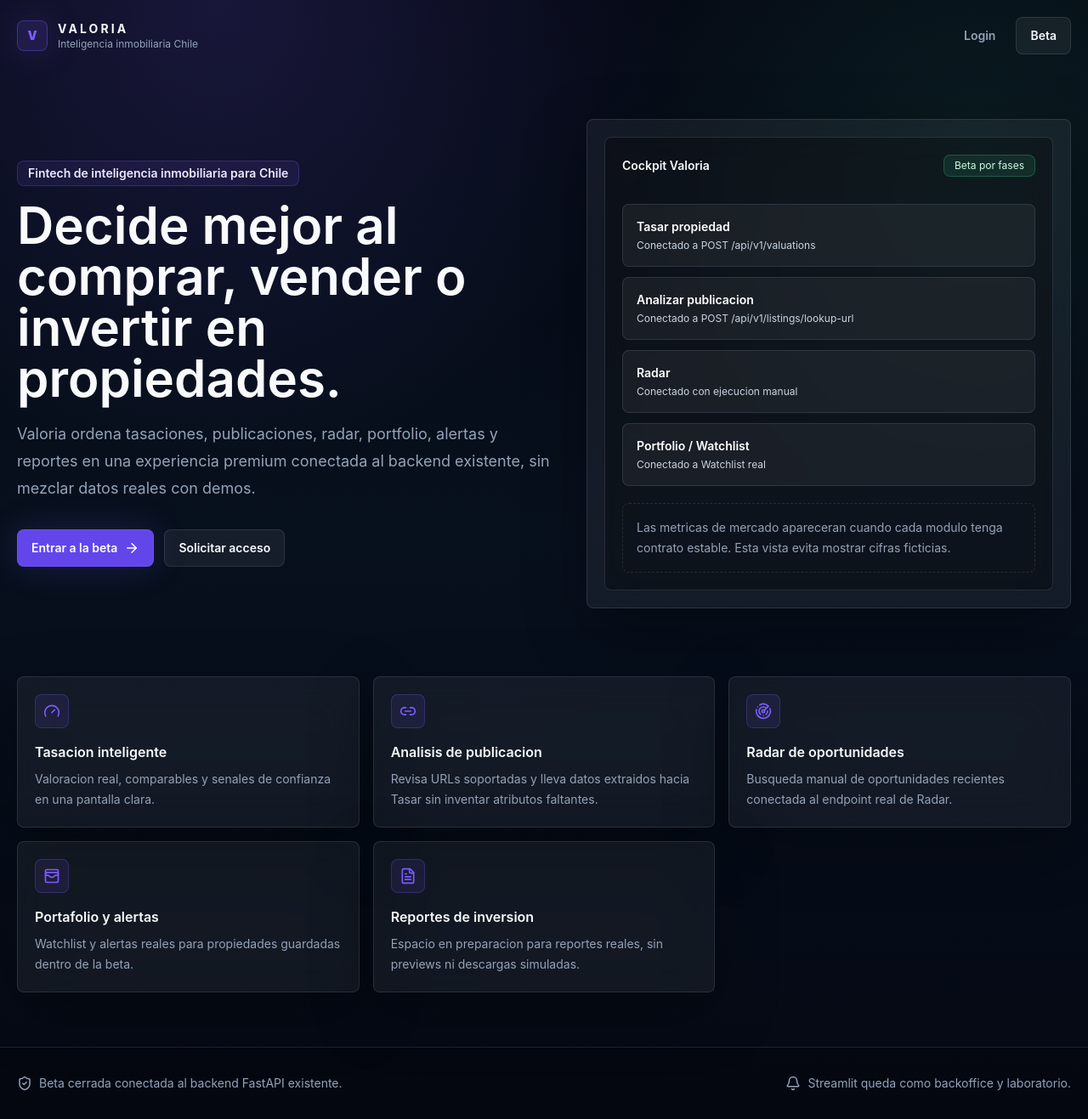
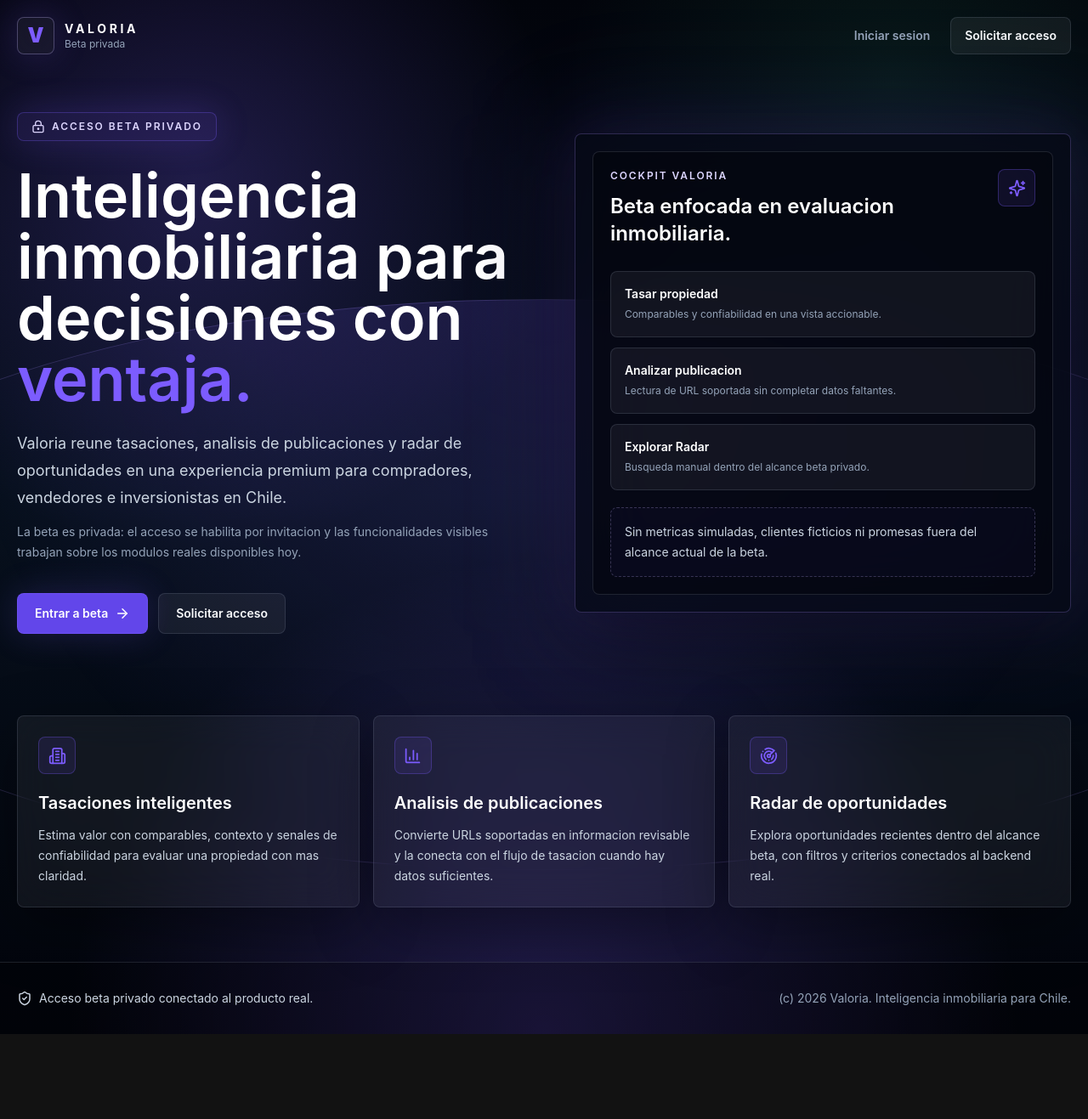
Before and after one commit to Andreaslinn/valoria, a Next.js app in the folder frontend/: page / in a window 1280 px wide. Shown: the whole page at 85% size. After the commit the page ends 1217 px from the top, so only its background shows below. Built offline with nearby package versions, Linux system fonts and the light colour scheme.

Commit message:
Redesign public landing and beta login

```diff
--- a/frontend/src/app/login/page.tsx
+++ b/frontend/src/app/login/page.tsx
@@ -1,12 +1,11 @@
 "use client";
 
+import { ArrowRight, LockKeyhole, Mail, ShieldCheck } from "lucide-react";
 import Link from "next/link";
 import { useRouter } from "next/navigation";
 import { useState } from "react";
 
-import { PublicHeader } from "@/components/layout/public-header";
 import { Button } from "@/components/ui/button";
-import { Input } from "@/components/ui/input";
 import { StatusNote } from "@/components/ui/status-note";
 import { login } from "@/lib/api/auth";
 import { setAccessToken } from "@/lib/auth/token";
@@ -34,56 +33,119 @@ export default function LoginPage() {
   }
 
   return (
-    <main className="min-h-screen bg-transparent">
-      <PublicHeader />
-      <section className="mx-auto grid max-w-5xl gap-8 px-5 py-12 lg:grid-cols-[0.9fr_1.1fr] lg:items-center">
-        <div className="hidden lg:block">
-          <p className="text-xs font-semibold uppercase tracking-wide text-brand-500">Acceso beta</p>
-          <h1 className="mt-3 text-4xl font-semibold leading-tight text-ink">
-            Tu cockpit inmobiliario empieza con una sesion segura.
+    <main className="relative min-h-screen overflow-hidden bg-[#02040b] text-ink">
+      <div className="pointer-events-none absolute inset-0 bg-[radial-gradient(circle_at_50%_28%,rgba(124,92,255,0.24),transparent_24rem),radial-gradient(circle_at_50%_94%,rgba(95,45,255,0.32),transparent_34rem),linear-gradient(180deg,#02040b_0%,#060916_52%,#02040b_100%)]" />
+      <div className="pointer-events-none absolute inset-x-[-10%] bottom-[-34rem] h-[52rem] rounded-[50%] border border-violet-400/25 bg-[radial-gradient(circle_at_50%_0%,rgba(124,92,255,0.3),rgba(20,10,48,0.18)_32%,transparent_62%)] shadow-[0_-42px_160px_rgba(124,92,255,0.28)]" />
+      <div className="pointer-events-none absolute inset-x-0 bottom-0 h-48 bg-[linear-gradient(180deg,transparent,rgba(2,4,11,0.78)),linear-gradient(90deg,transparent,rgba(124,92,255,0.14),transparent)]" />
+
+      <section className="relative z-10 mx-auto flex min-h-screen w-full max-w-3xl flex-col items-center px-5 py-10">
+        <Link className="group mt-2 flex flex-col items-center text-center" href="/">
+          <span className="grid h-20 w-20 place-items-center rounded-[1.25rem] border border-violet-300/25 bg-white/[0.035] text-5xl font-black text-brand-500 shadow-[0_0_70px_rgba(124,92,255,0.38)] backdrop-blur-xl transition group-hover:border-violet-300/45">
+            V
+          </span>
+          <span className="mt-6 text-5xl font-semibold uppercase leading-none tracking-[0.28em] text-white sm:text-6xl">
+            Valoria
+          </span>
+        </Link>
+
+        <div className="mt-10 text-center">
+          <h1 className="mx-auto max-w-xl text-3xl font-semibold leading-tight text-white sm:text-4xl">
+            Inteligencia inmobiliaria para decisiones con{" "}
+            <span className="text-brand-500">ventaja.</span>
           </h1>
-          <p className="mt-4 text-sm leading-6 text-muted">
-            Login mantiene el endpoint actual de FastAPI. La experiencia visual cambia; la
-            autenticacion no.
+          <div className="mt-7 inline-flex items-center gap-2 rounded-lg border border-brand-500/30 bg-brand-500/10 px-4 py-2 text-xs font-semibold uppercase tracking-[0.16em] text-violet-200 shadow-glow">
+            <LockKeyhole size={16} />
+            Acceso beta privado
+          </div>
+          <p className="mt-4 text-sm text-slate-300">Acceso exclusivo para usuarios invitados</p>
+        </div>
+
+        <div className="mt-12 w-full rounded-lg border border-violet-400/25 bg-[#050812]/80 p-6 shadow-[0_28px_110px_rgba(0,0,0,0.62),0_0_70px_rgba(124,92,255,0.14)] backdrop-blur-2xl sm:p-9">
+          <div>
+            <h2 className="text-2xl font-semibold text-white">Iniciar sesion</h2>
+            <p className="mt-3 text-sm leading-6 text-slate-300">
+              Ingresa tus credenciales para acceder a Valoria.
             </p>
           </div>
-        <div className="rounded-lg border border-line bg-white/[0.06] p-6 shadow-soft backdrop-blur-xl">
-          <h1 className="text-2xl font-semibold text-ink">Entrar a Valoria</h1>
-          <p className="mt-2 text-sm leading-6 text-muted">
-            Usa las credenciales de la beta privada. El token se guarda localmente para esta
-            primera version.
-          </p>
-          <form className="mt-6 grid gap-4" onSubmit={onSubmit}>
-            <Input
+
+          <form className="mt-8 grid gap-5" onSubmit={onSubmit}>
+            <label className="grid gap-2 text-sm font-medium text-white" htmlFor="email">
+              Email
+              <span className="relative block">
+                <Mail
+                  className="pointer-events-none absolute left-4 top-1/2 -translate-y-1/2 text-slate-500"
+                  size={20}
+                />
+                <input
                   autoComplete="email"
-              label="Email"
+                  className="min-h-14 w-full rounded-lg border border-slate-700/70 bg-black/25 px-12 text-sm text-white outline-none transition placeholder:text-slate-600 focus:border-brand-500/80 focus:ring-4 focus:ring-brand-100"
+                  id="email"
                   name="email"
                   onChange={(event) => setEmail(event.target.value)}
+                  placeholder="tucorreo@ejemplo.com"
                   required
                   type="email"
                   value={email}
                 />
-            <Input
+              </span>
+            </label>
+
+            <label className="grid gap-2 text-sm font-medium text-white" htmlFor="password">
+              Contrasena
+              <span className="relative block">
+                <LockKeyhole
+                  className="pointer-events-none absolute left-4 top-1/2 -translate-y-1/2 text-slate-500"
+                  size={19}
+                />
+                <input
                   autoComplete="current-password"
-              label="Password"
+                  className="min-h-14 w-full rounded-lg border border-slate-700/70 bg-black/25 px-12 text-sm text-white outline-none transition placeholder:text-slate-600 focus:border-brand-500/80 focus:ring-4 focus:ring-brand-100"
+                  id="password"
                   name="password"
                   onChange={(event) => setPassword(event.target.value)}
+                  placeholder="Ingresa tu contrasena"
                   required
                   type="password"
                   value={password}
                 />
+              </span>
+            </label>
+
+            <div className="rounded-lg border border-line bg-white/[0.045] px-4 py-3 text-sm text-slate-300">
+              La sesion se recuerda en este navegador usando el flujo actual de Valoria.
+            </div>
+
             {error ? <StatusNote tone="warning">{error}</StatusNote> : null}
-            <Button disabled={loading} type="submit">
-              {loading ? "Conectando..." : "Iniciar sesion"}
+
+            <Button
+              className="min-h-14 w-full px-6 text-base"
+              disabled={loading}
+              type="submit"
+            >
+              {loading ? "Conectando..." : "Entrar a Valoria"}
+              <ArrowRight size={20} />
             </Button>
           </form>
-          <p className="mt-5 text-sm text-muted">
-            No tienes cuenta?{" "}
-            <Link className="font-semibold text-brand-500" href="/register">
-              Solicitar acceso beta
+
+          <div className="mt-6 flex flex-col gap-3 border-t border-line pt-5 text-sm text-slate-300 sm:flex-row sm:items-center sm:justify-between">
+            <span>Beta privada para usuarios aprobados.</span>
+            <Link className="font-semibold text-violet-300 hover:text-white" href="/register">
+              Solicitar acceso
             </Link>
-          </p>
           </div>
+        </div>
+
+        <footer className="mt-auto flex w-full flex-col items-center gap-5 pb-4 pt-10 text-center text-xs text-slate-400">
+          <div className="flex items-center gap-4">
+            <span className="hidden h-px w-24 bg-line sm:block" />
+            <ShieldCheck className="text-slate-300" size={26} />
+            <span className="max-w-56 text-sm leading-6 text-slate-300">
+              Tu informacion esta protegida. Infraestructura segura en Chile.
+            </span>
+            <span className="hidden h-px w-24 bg-line sm:block" />
+          </div>
+          <p>(c) 2026 Valoria. Todos los derechos reservados.</p>
+        </footer>
       </section>
     </main>
   );
--- a/frontend/src/app/page.tsx
+++ b/frontend/src/app/page.tsx
@@ -1,134 +1,164 @@
 import {
   ArrowRight,
-  Bell,
-  FileText,
-  Gauge,
-  Link2,
+  BarChart3,
+  Building2,
+  LockKeyhole,
   Radar,
   ShieldCheck,
-  WalletCards,
+  Sparkles,
 } from "lucide-react";
+import Link from "next/link";
 
-import { PublicHeader } from "@/components/layout/public-header";
 import { ButtonLink } from "@/components/ui/button";
-import { Card, CardDescription, CardTitle } from "@/components/ui/card";
 
 const productAreas = [
   {
-    title: "Tasacion inteligente",
+    title: "Tasaciones inteligentes",
     description:
-      "Valoracion real, comparables y senales de confianza en una pantalla clara.",
-    icon: Gauge,
+      "Estima valor con comparables, contexto y senales de confiabilidad para evaluar una propiedad con mas claridad.",
+    icon: Building2,
   },
   {
-    title: "Analisis de publicacion",
+    title: "Analisis de publicaciones",
     description:
-      "Revisa URLs soportadas y lleva datos extraidos hacia Tasar sin inventar atributos faltantes.",
-    icon: Link2,
+      "Convierte URLs soportadas en informacion revisable y la conecta con el flujo de tasacion cuando hay datos suficientes.",
+    icon: BarChart3,
   },
   {
     title: "Radar de oportunidades",
     description:
-      "Busqueda manual de oportunidades recientes conectada al endpoint real de Radar.",
+      "Explora oportunidades recientes dentro del alcance beta, con filtros y criterios conectados al backend real.",
     icon: Radar,
-  },
-  {
-    title: "Portafolio y alertas",
-    description:
-      "Watchlist y alertas reales para propiedades guardadas dentro de la beta.",
-    icon: WalletCards,
-  },
-  {
-    title: "Reportes de inversion",
-    description:
-      "Espacio en preparacion para reportes reales, sin previews ni descargas simuladas.",
-    icon: FileText,
   },
 ];
 
 export default function LandingPage() {
   return (
-    <main className="min-h-screen bg-transparent">
-      <PublicHeader />
-      <section className="mx-auto grid max-w-7xl gap-10 px-5 pb-16 pt-10 lg:grid-cols-[1.05fr_0.95fr] lg:items-center lg:pb-20 lg:pt-14">
+    <main className="relative min-h-screen overflow-hidden bg-[#02040b] text-ink">
+      <div className="pointer-events-none absolute inset-0 bg-[radial-gradient(circle_at_18%_18%,rgba(124,92,255,0.23),transparent_27rem),radial-gradient(circle_at_82%_8%,rgba(61,220,151,0.09),transparent_24rem),radial-gradient(circle_at_50%_100%,rgba(124,92,255,0.25),transparent_35rem),linear-gradient(180deg,#02040b_0%,#07101d_48%,#02040b_100%)]" />
+      <div className="pointer-events-none absolute inset-x-[-22%] top-[22rem] h-[42rem] rounded-[50%] border border-violet-400/20 bg-[radial-gradient(circle_at_50%_0%,rgba(124,92,255,0.18),transparent_62%)]" />
+
+      <header className="relative z-10 mx-auto flex w-full max-w-7xl items-center justify-between px-5 py-5">
+        <Link className="flex items-center gap-3" href="/">
+          <span className="grid h-11 w-11 place-items-center rounded-lg border border-violet-300/30 bg-white/[0.045] text-2xl font-black text-brand-500 shadow-glow backdrop-blur-xl">
+            V
+          </span>
+          <span>
+            <span className="block text-sm font-bold uppercase tracking-[0.26em] text-white">
+              Valoria
+            </span>
+            <span className="block text-xs text-slate-400">Beta privada</span>
+          </span>
+        </Link>
+        <nav className="flex items-center gap-2">
+          <ButtonLink href="/login" variant="ghost">
+            Iniciar sesion
+          </ButtonLink>
+          <ButtonLink href="/register" variant="secondary">
+            Solicitar acceso
+          </ButtonLink>
+        </nav>
+      </header>
+
+      <section className="relative z-10 mx-auto grid max-w-7xl gap-12 px-5 pb-16 pt-8 lg:grid-cols-[1.02fr_0.98fr] lg:items-center lg:pb-24 lg:pt-12">
         <div>
-          <p className="mb-4 inline-flex rounded-lg border border-brand-500/25 bg-brand-500/10 px-3 py-1 text-sm font-semibold text-violet-100">
-            Fintech de inteligencia inmobiliaria para Chile
+          <div className="inline-flex items-center gap-2 rounded-lg border border-brand-500/30 bg-brand-500/10 px-4 py-2 text-xs font-semibold uppercase tracking-[0.16em] text-violet-200 shadow-glow">
+            <LockKeyhole size={16} />
+            Acceso beta privado
+          </div>
+          <h1 className="mt-7 max-w-4xl text-5xl font-semibold leading-[1.02] text-white sm:text-6xl lg:text-7xl">
+            Inteligencia inmobiliaria para decisiones con{" "}
+            <span className="text-brand-500">ventaja.</span>
+          </h1>
+          <p className="mt-6 max-w-2xl text-lg leading-8 text-slate-300">
+            Valoria reune tasaciones, analisis de publicaciones y radar de oportunidades en una
+            experiencia premium para compradores, vendedores e inversionistas en Chile.
           </p>
-          <h1 className="max-w-4xl text-4xl font-semibold leading-tight text-ink sm:text-6xl">
-            Decide mejor al comprar, vender o invertir en propiedades.
-          </h1>
-          <p className="mt-5 max-w-2xl text-lg leading-8 text-muted">
-            Valoria ordena tasaciones, publicaciones, radar, portfolio, alertas y reportes en una
-            experiencia premium conectada al backend existente, sin mezclar datos reales con demos.
+          <p className="mt-3 max-w-2xl text-sm leading-6 text-slate-400">
+            La beta es privada: el acceso se habilita por invitacion y las funcionalidades visibles
+            trabajan sobre los modulos reales disponibles hoy.
           </p>
-          <div className="mt-8 flex flex-col gap-3 sm:flex-row">
-            <ButtonLink href="/login">
-              Entrar a la beta
+          <div className="mt-9 flex flex-col gap-3 sm:flex-row">
+            <ButtonLink href="/login" className="min-h-12 px-5">
+              Entrar a beta
               <ArrowRight size={18} />
             </ButtonLink>
-            <ButtonLink href="/register" variant="secondary">
+            <ButtonLink href="/register" variant="secondary" className="min-h-12 px-5">
               Solicitar acceso
             </ButtonLink>
           </div>
         </div>
 
-        <div className="rounded-lg border border-line bg-white/[0.055] p-5 shadow-soft backdrop-blur-xl">
-          <div className="rounded-lg border border-line bg-black/30 p-5 text-white">
-            <div className="flex items-center justify-between">
-              <span className="text-sm font-semibold text-ink">Cockpit Valoria</span>
-              <span className="rounded-lg border border-accent-500/25 bg-accent-500/10 px-3 py-1 text-xs text-emerald-100">
-                Beta por fases
+        <div className="relative">
+          <div className="absolute -inset-6 rounded-[2rem] bg-brand-500/10 blur-3xl" />
+          <div className="relative rounded-lg border border-violet-400/25 bg-[#060916]/80 p-5 shadow-[0_28px_110px_rgba(0,0,0,0.55),0_0_70px_rgba(124,92,255,0.13)] backdrop-blur-2xl">
+            <div className="rounded-lg border border-line bg-black/30 p-5">
+              <div className="flex items-start justify-between gap-4">
+                <div>
+                  <p className="text-xs font-semibold uppercase tracking-[0.16em] text-violet-200">
+                    Cockpit Valoria
+                  </p>
+                  <h2 className="mt-3 text-2xl font-semibold text-white">
+                    Beta enfocada en evaluacion inmobiliaria.
+                  </h2>
+                </div>
+                <span className="grid h-11 w-11 shrink-0 place-items-center rounded-lg border border-brand-500/30 bg-brand-500/10 text-brand-500">
+                  <Sparkles size={21} />
                 </span>
               </div>
-            <div className="mt-8 grid gap-3">
+
+              <div className="mt-7 grid gap-3">
                 {[
-                ["Tasar propiedad", "Conectado a POST /api/v1/valuations"],
-                ["Analizar publicacion", "Conectado a POST /api/v1/listings/lookup-url"],
-                ["Radar", "Conectado con ejecucion manual"],
-                ["Portfolio / Watchlist", "Conectado a Watchlist real"],
+                  ["Tasar propiedad", "Comparables y confiabilidad en una vista accionable."],
+                  ["Analizar publicacion", "Lectura de URL soportada sin completar datos faltantes."],
+                  ["Explorar Radar", "Busqueda manual dentro del alcance beta privado."],
                 ].map(([label, detail]) => (
-                <div className="rounded-lg border border-line bg-white/[0.055] p-4" key={label}>
-                  <div className="text-sm font-semibold">{label}</div>
-                  <div className="mt-1 text-xs text-slate-300">{detail}</div>
+                  <div
+                    className="rounded-lg border border-line bg-white/[0.055] p-4"
+                    key={label}
+                  >
+                    <div className="text-sm font-semibold text-white">{label}</div>
+                    <div className="mt-1 text-xs leading-5 text-slate-400">{detail}</div>
                   </div>
                 ))}
               </div>
-            <div className="mt-5 rounded-lg border border-dashed border-line p-4 text-sm leading-6 text-muted">
-              Las metricas de mercado apareceran cuando cada modulo tenga contrato estable. Esta
-              vista evita mostrar cifras ficticias.
+
+              <div className="mt-5 rounded-lg border border-dashed border-violet-300/25 bg-brand-500/[0.035] p-4 text-sm leading-6 text-slate-300">
+                Sin metricas simuladas, clientes ficticios ni promesas fuera del alcance actual de
+                la beta.
+              </div>
             </div>
           </div>
         </div>
       </section>
 
-      <section className="mx-auto grid max-w-7xl gap-4 px-5 pb-16 md:grid-cols-2 lg:grid-cols-3">
+      <section className="relative z-10 mx-auto grid max-w-7xl gap-4 px-5 pb-16 md:grid-cols-3">
         {productAreas.map((area) => {
           const Icon = area.icon;
           return (
-            <Card key={area.title}>
-              <div className="mb-4 grid h-10 w-10 place-items-center rounded-lg border border-brand-500/25 bg-brand-500/10 text-brand-500">
-                <Icon size={20} />
+            <article
+              className="rounded-lg border border-line bg-white/[0.055] p-6 shadow-soft backdrop-blur-xl"
+              key={area.title}
+            >
+              <div className="mb-5 grid h-11 w-11 place-items-center rounded-lg border border-brand-500/30 bg-brand-500/10 text-brand-500">
+                <Icon size={21} />
               </div>
-              <CardTitle>{area.title}</CardTitle>
-              <CardDescription>{area.description}</CardDescription>
-            </Card>
+              <h2 className="text-xl font-semibold text-white">{area.title}</h2>
+              <p className="mt-3 text-sm leading-6 text-slate-300">{area.description}</p>
+            </article>
           );
         })}
       </section>
 
-      <section className="border-t border-line bg-black/20">
-        <div className="mx-auto flex max-w-7xl flex-col gap-4 px-5 py-8 text-sm text-muted md:flex-row md:items-center md:justify-between">
-          <div className="flex items-center gap-2">
+      <footer className="relative z-10 border-t border-line bg-black/25">
+        <div className="mx-auto flex max-w-7xl flex-col gap-4 px-5 py-8 text-sm text-slate-400 md:flex-row md:items-center md:justify-between">
+          <div className="flex items-center gap-2 text-slate-300">
             <ShieldCheck size={18} />
-            Beta cerrada conectada al backend FastAPI existente.
+            Acceso beta privado conectado al producto real.
           </div>
-          <div className="flex items-center gap-2">
-            <Bell size={18} />
-            Streamlit queda como backoffice y laboratorio.
+          <div>(c) 2026 Valoria. Inteligencia inmobiliaria para Chile.</div>
         </div>
-        </div>
-      </section>
+      </footer>
     </main>
   );
 }
```
Lines whose indentation alone changed are shown as unchanged.
